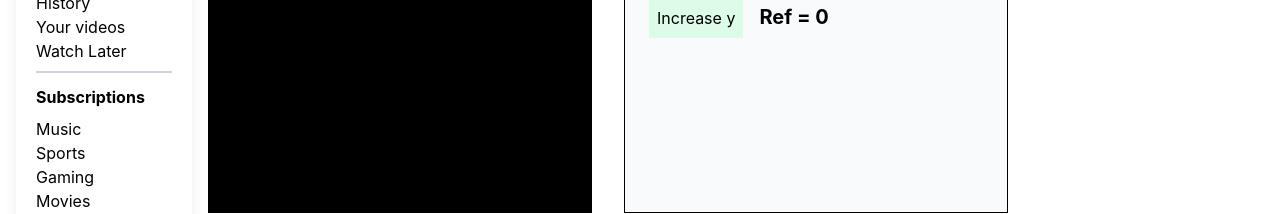
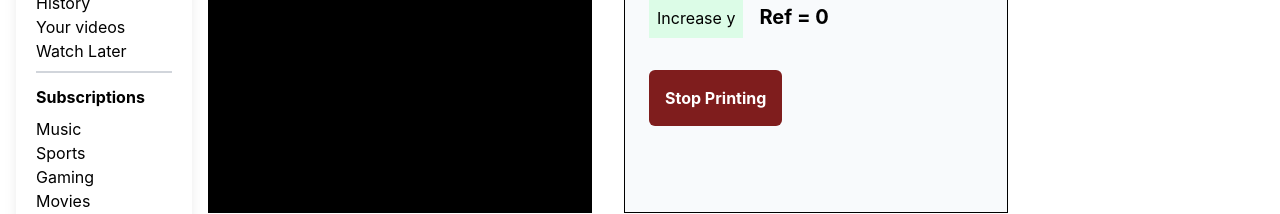
Before and after one commit to mynk-13/youtube-proj, a React (Create React App) app: page /demo in a window 1280 px wide. Shown: the part 293-507 px from the top of the page. Built offline with nearby package versions, Linux system fonts and the light colour scheme; no server answers.

Commit message:
Added usecase for useRef

```diff
--- a/src/components/Demo2.js
+++ b/src/components/Demo2.js
@@ -1,4 +1,4 @@
-import React, { useRef, useState } from 'react'
+import React, { useEffect, useRef, useState } from 'react'
 
 const Demo2 = () => {
 
@@ -9,6 +9,16 @@ const Demo2 = () => {
    // ref={current :0}
 
        console.log("Rendering.....");
+
+
+       let i;
+       useEffect(()=>{
+
+      i = setInterval(()=>{console.log("Namaste React ", Math.random()*10)},1000);
+
+       return ()=> clearInterval(i);
+       },[]);
+
   return (
     <div className='m-4 p-2 w-96 h-96 bg-slate-50 border border-black '>
         <div>
@@ -35,6 +45,8 @@ const Demo2 = () => {
             <span className='font-bold text-xl'>Ref = {ref.current}</span>
 
         </div>
+        <button onClick={()=> clearInterval(i)}
+         className='m-4 p-4 bg-red-900 text-white font-bold rounded-md'>Stop Printing</button>
     </div>
   )
 }
```
